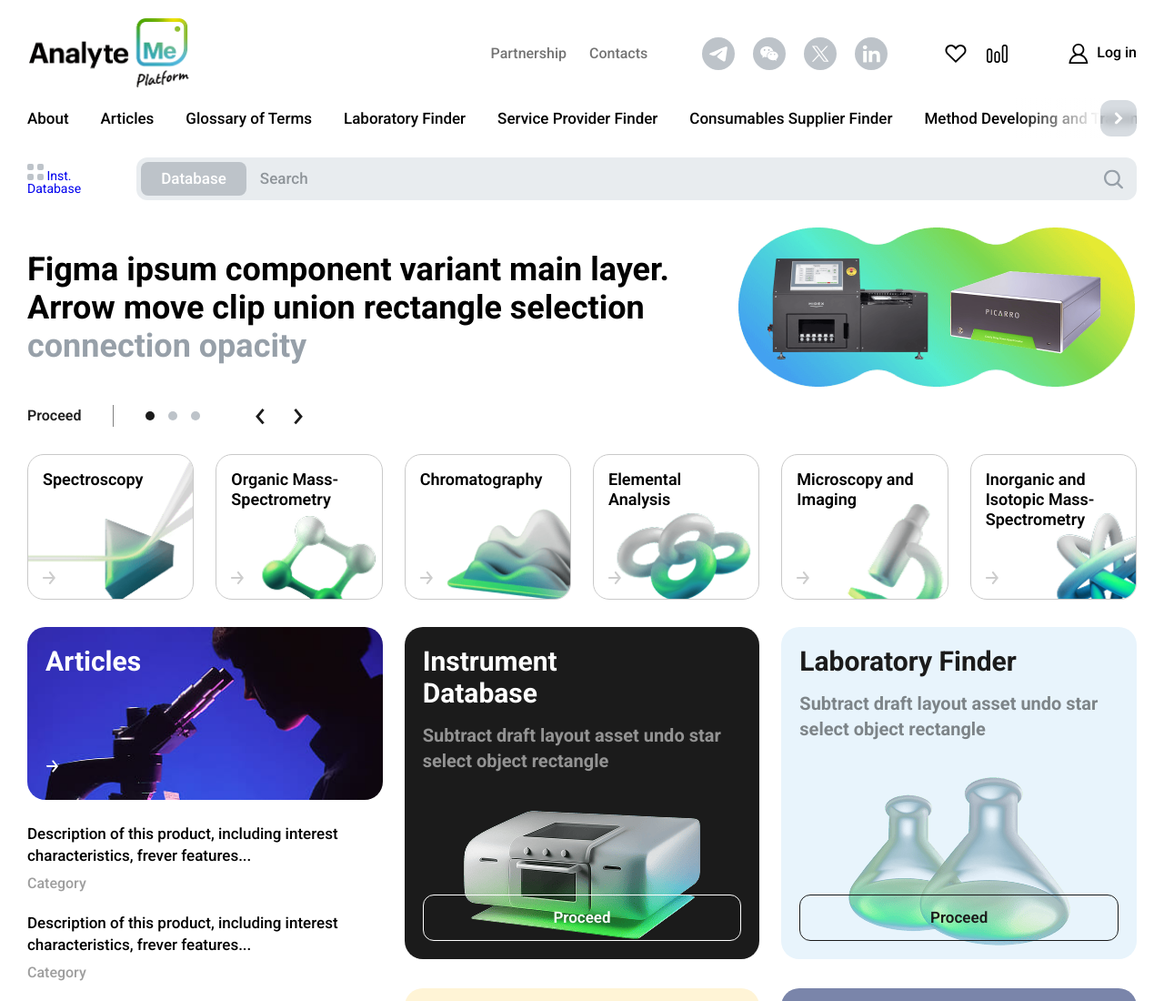
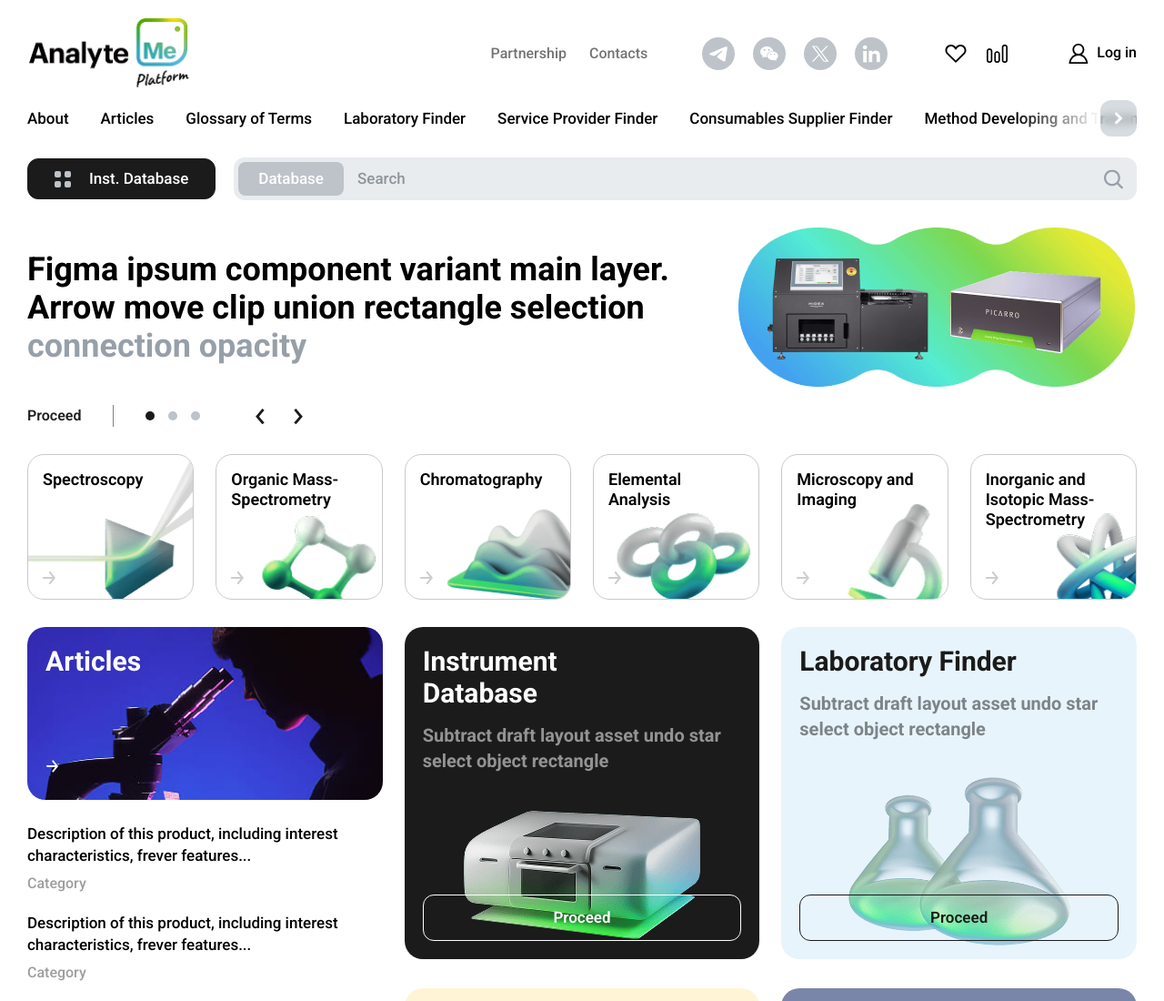
Before and after one commit to deorfeal/Analyte, a plain HTML site: page index.html in a window 1280 px wide. Shown: the top 1100 px of the page at 91% size. Drawn offline with nearby package versions, Linux system fonts and the light colour scheme.

Commit message:
Add files via upload

```diff
--- a/index.html
+++ b/index.html
@@ -191,15 +191,27 @@
                 </nav>
             </div>
             <div class="header__bottom header-bottom">
-                <a class="header-bottom__link" href="#">
+                <div class="header-bottom__select select" href="#">
                     <svg width="18" height="18" viewBox="0 0 18 18" fill="none" xmlns="http://www.w3.org/2000/svg">
                         <rect width="7" height="7" rx="2" fill="#BDC3C9" />
                         <rect y="11" width="7" height="7" rx="2" fill="#BDC3C9" />
                         <rect x="11" width="7" height="7" rx="2" fill="#BDC3C9" />
                         <rect x="11" y="11" width="7" height="7" rx="2" fill="#BDC3C9" />
                     </svg>
-                    <span>Inst. Database </span>
-                </a>
+                    <div class="select__text">
+                        Inst.
+                        <span> Database </span>
+                    </div>
+
+                    <ul class="select__list select-list">
+                        <li class="select-list__item select-item select-item--active">
+                            Database
+                        </li>
+                        <li class="select-list__item select-item">
+                            Database 2
+                        </li>
+                    </ul>
+                </div>
                 <div class="header-bottom__search search">
                     <form class="search__form search-form" action="#" method="post">
                         <button class="search-form__btn" type="button">
```
